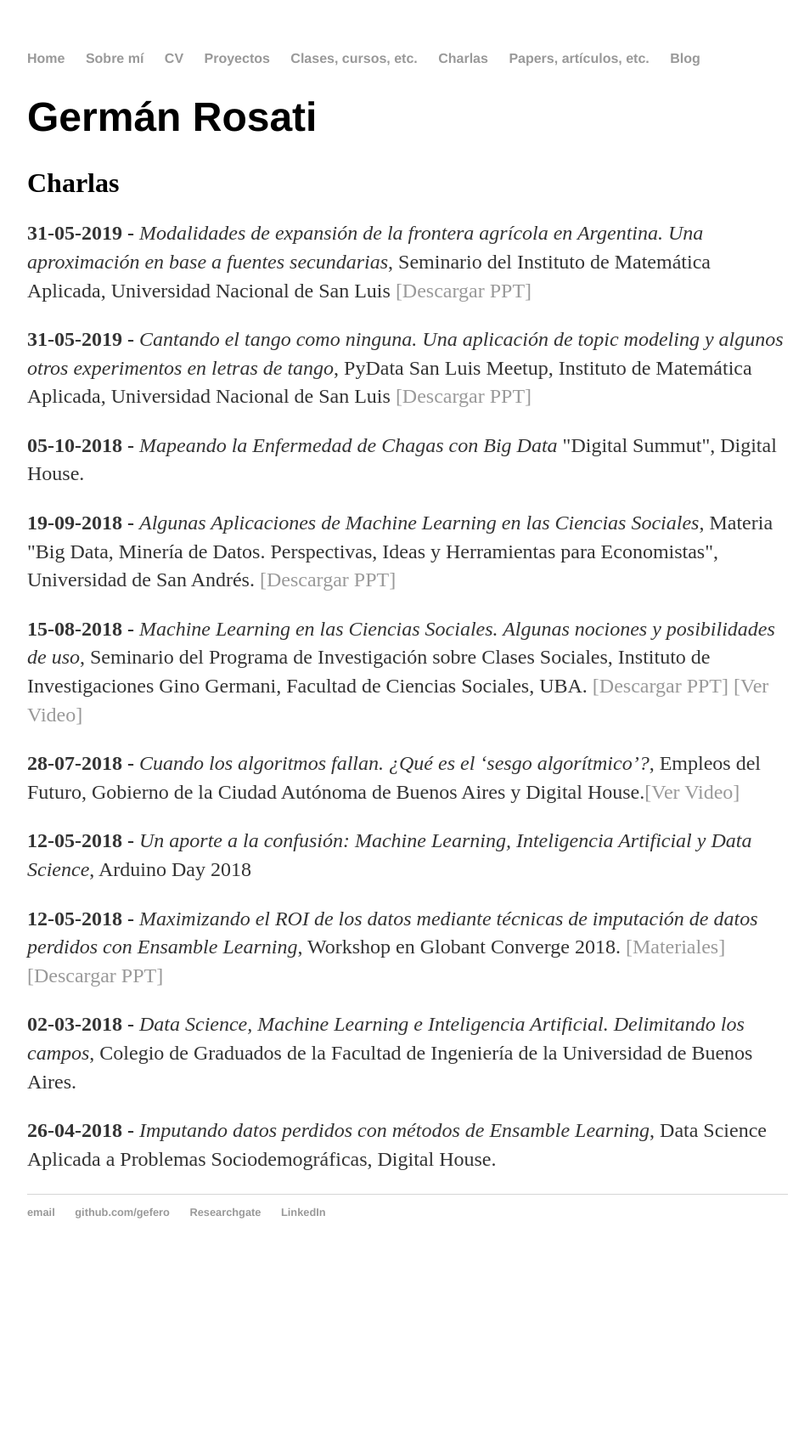
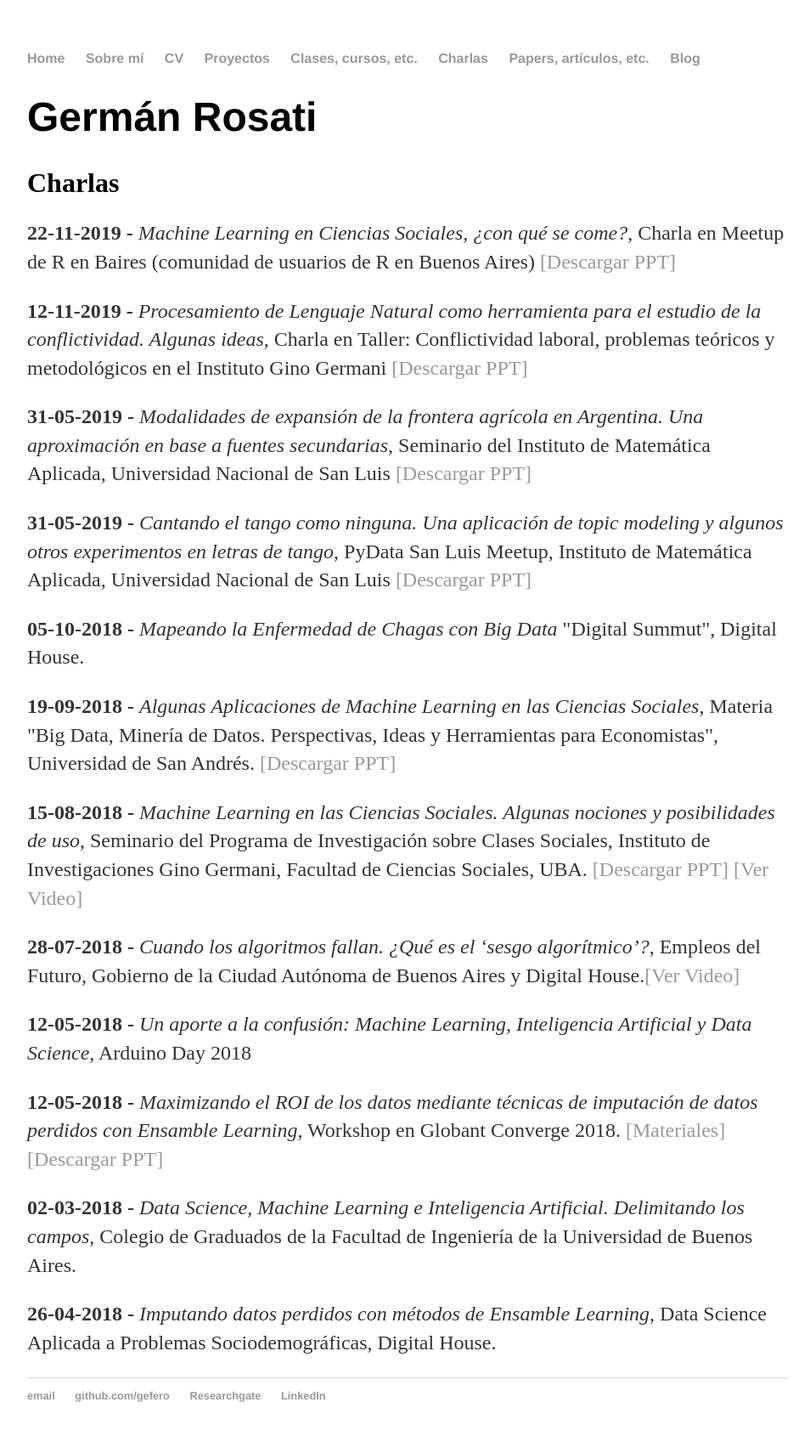
Before and after one commit to gefero/gefero.github.io, a Jekyll site: the page built from talks/index.html, in a window 1280 px wide. Shown: the whole page at 85% size, without its empty margins (160-1114 px from the left). Built offline with Jekyll 4.4.1, drawn with Linux system fonts in a browser that asks for light colours; before the commit the page ends 1494 px from its top, so only the background shows below that.

Commit message:
Add talks

```diff
--- a/talks/index.html
+++ b/talks/index.html
@@ -6,6 +6,8 @@ title: Clases, cursos, etc.
 <div class="blurb">
 	<h1>Germán Rosati</h1>
 	<h2><font size="6">Charlas</font></h2>
+	<p><b>22-11-2019 - </b><i> Machine Learning en Ciencias Sociales, ¿con qué se come?</i>, Charla en Meetup de R en Baires (comunidad de usuarios de R en Buenos Aires) <a href="https://github.com/gefero/gefero.github.io/raw/master/talks/_files/20191122_Renbarires_ML_y_CsSoc.pdf"> [Descargar PPT]</a></p>
+		<p><b>12-11-2019 - </b><i> Procesamiento de Lenguaje Natural como herramienta para el estudio de la conflictividad. Algunas ideas</i>, Charla en Taller: Conflictividad laboral, problemas teóricos y metodológicos en el Instituto Gino Germani <a href="https://github.com/gefero/gefero.github.io/raw/master/talks/_files/20191112_NLPyConflicto.pdf"> [Descargar PPT]</a></p>
 	<p><b>31-05-2019 - </b><i> Modalidades de expansión de la
 frontera agrícola en Argentina. Una aproximación en base a fuentes secundarias</i>, Seminario del Instituto de Matemática Aplicada, Universidad Nacional de San Luis <a href="https://github.com/gefero/gefero.github.io/raw/master/talks/_files/20190531_Frontera_agricola_IMASL.pdf"> [Descargar PPT]</a></p>
 	<p><b>31-05-2019 - </b><i> Cantando el tango como ninguna. Una aplicación de topic modeling y algunos otros experimentos en letras de tango</i>, PyData San Luis Meetup, Instituto de Matemática Aplicada, Universidad Nacional de San Luis <a href="https://github.com/gefero/gefero.github.io/raw/master/talks/_files/20190531_Tango_PyMeetup_SanLuis.pdf"> [Descargar PPT]</a></p>
```
Also changed, not shown: 2 other files.
